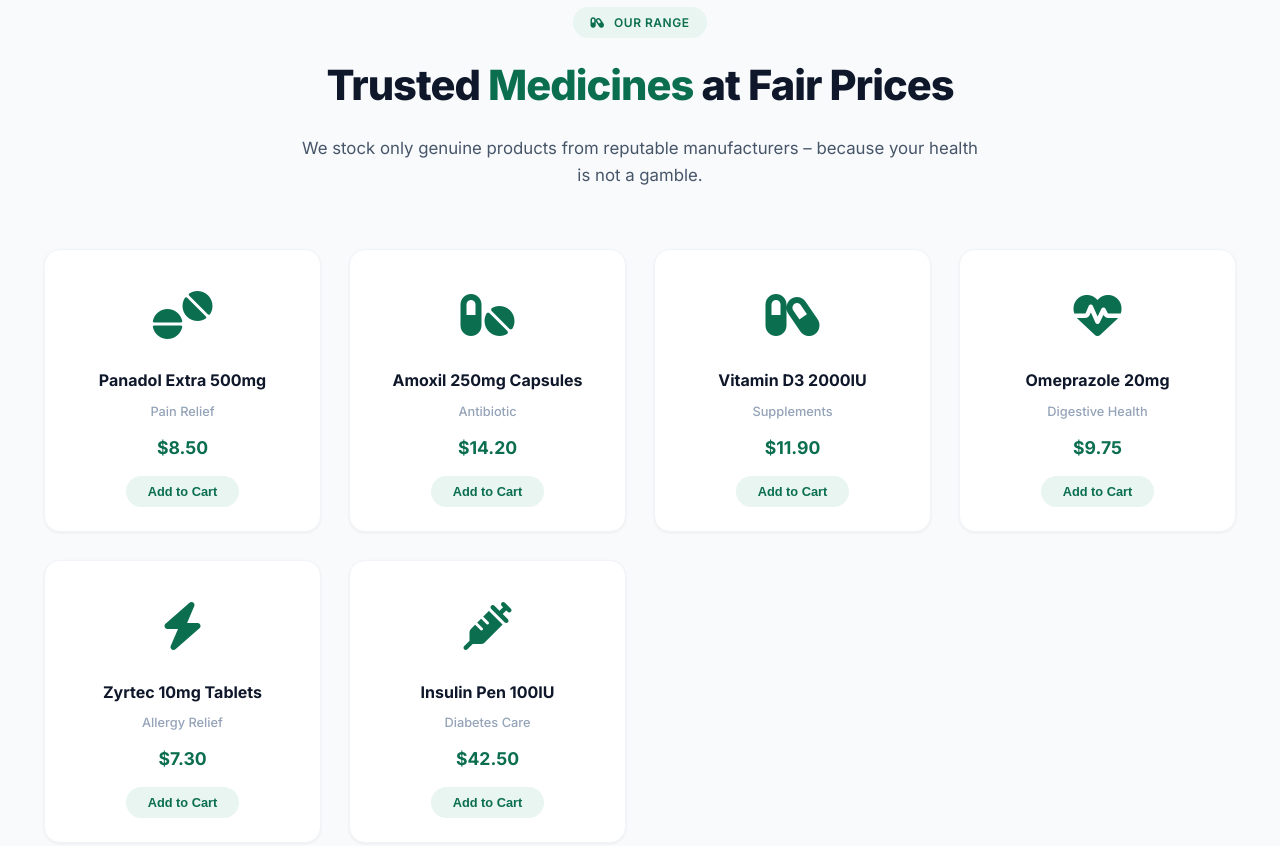
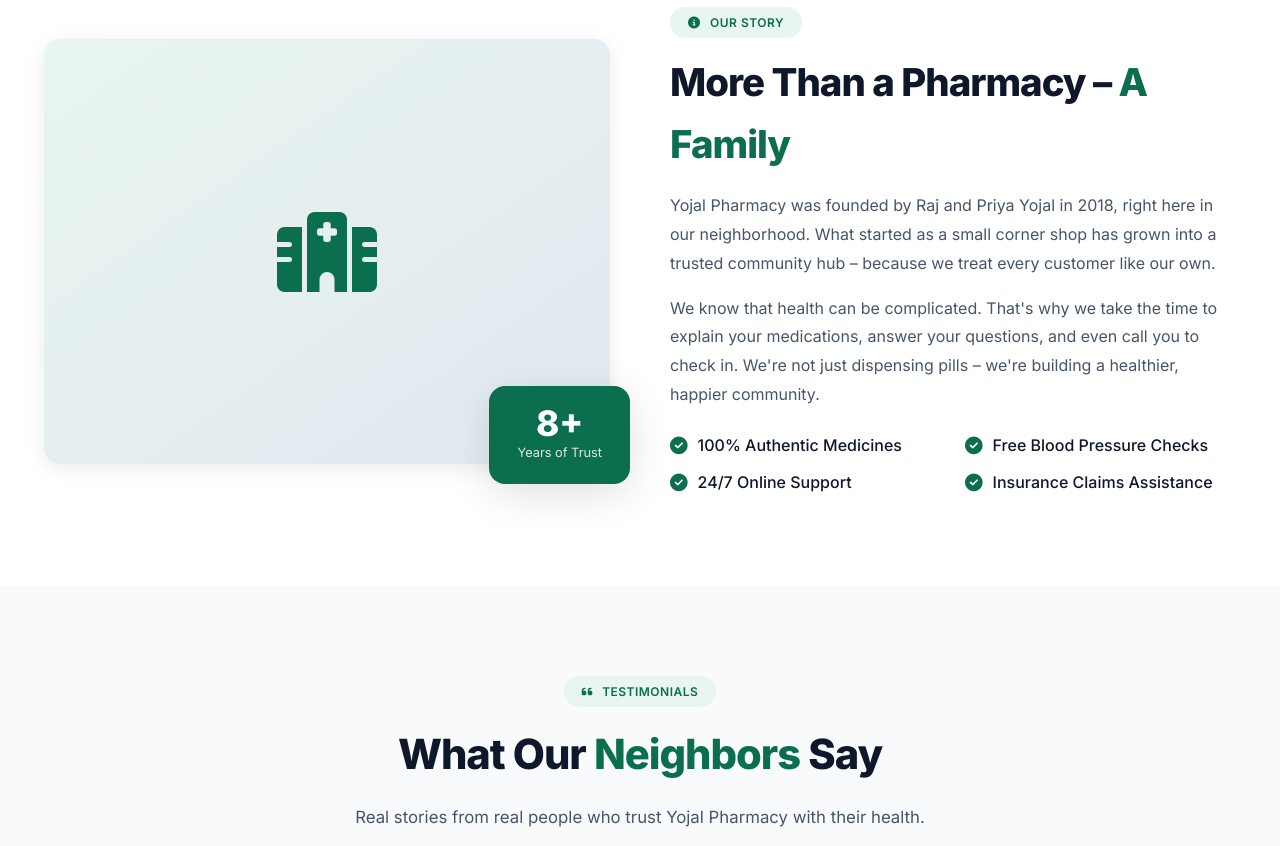
Before and after one commit to yaarsangam/YojalPharmacy, a plain HTML site: page index.html in a window 1280 px wide. Shown: the part 1660-2506 px from the top of the page. Drawn offline with Linux system fonts and the light colour scheme.

Commit message:
Remove product section and associated styles
Removed product section and related styles from index.html.

```diff
--- a/index.html
+++ b/index.html
@@ -7,7 +7,7 @@
     <link rel="stylesheet" href="https://cdnjs.cloudflare.com/ajax/libs/font-awesome/6.5.0/css/all.min.css" />
     <link href="https://fonts.googleapis.com/css2?family=Inter:opsz,wght@14..32,300;14..32,400;14..32,500;14..32,600;14..32,700;14..32,800&display=swap" rel="stylesheet" />
     <style>
-
+        /* ===== RESET & BASE ===== */
         *,
         *::before,
         *::after {
@@ -561,77 +561,6 @@
             line-height: 1.7;
         }
 
-        /* ===== PRODUCTS ===== */
-        .products {
-            background: var(--off-white);
-        }
-
-        .products-grid {
-            display: grid;
-            grid-template-columns: repeat(auto-fit, minmax(220px, 1fr));
-            gap: 28px;
-        }
-
-        .product-card {
-            background: var(--white);
-            border-radius: var(--radius);
-            padding: 28px 20px 24px;
-            text-align: center;
-            transition: var(--transition);
-            border: 1px solid var(--gray-100);
-            box-shadow: var(--shadow-sm);
-        }
-
-        .product-card:hover {
-            transform: translateY(-6px);
-            box-shadow: var(--shadow-md);
-            border-color: var(--gray-200);
-        }
-
-        .product-card .product-icon {
-            font-size: 3rem;
-            color: var(--primary);
-            margin-bottom: 14px;
-            display: block;
-        }
-
-        .product-card h4 {
-            font-weight: 700;
-            font-size: 1rem;
-            margin-bottom: 4px;
-        }
-
-        .product-card .category {
-            font-size: 0.8rem;
-            color: var(--text-light);
-            font-weight: 500;
-        }
-
-        .product-card .price {
-            font-weight: 700;
-            color: var(--primary);
-            font-size: 1.1rem;
-            margin-top: 10px;
-        }
-
-        .product-card .btn-small {
-            margin-top: 14px;
-            padding: 8px 22px;
-            border-radius: 50px;
-            font-size: 0.8rem;
-            font-weight: 600;
-            background: var(--primary-bg);
-            color: var(--primary);
-            border: none;
-            cursor: pointer;
-            transition: var(--transition);
-        }
-
-        .product-card .btn-small:hover {
-            background: var(--primary);
-            color: var(--white);
-        }
-
         /* ===== ABOUT ===== */
         .about {
             background: var(--white);
@@ -1123,10 +1052,6 @@
                 font-size: 2rem;
             }
 
-            .products-grid {
-                grid-template-columns: repeat(2, 1fr);
-            }
-
             .about-features {
                 grid-template-columns: 1fr;
             }
@@ -1144,19 +1069,6 @@
         }
 
         @media (max-width: 480px) {
-            .products-grid {
-                grid-template-columns: 1fr 1fr;
-                gap: 16px;
-            }
-
-            .product-card {
-                padding: 18px 12px;
-            }
-
-            .product-card .product-icon {
-                font-size: 2.2rem;
-            }
-
             .service-card {
                 padding: 24px 18px;
             }
@@ -1193,7 +1105,6 @@
                 <ul class="nav-links" id="navLinks">
                     <li><a href="#home" class="active">Home</a></li>
                     <li><a href="#services">Services</a></li>
-                    <li><a href="#products">Products</a></li>
                     <li><a href="#about">About</a></li>
                     <li><a href="#testimonials">Testimonials</a></li>
                     <li><a href="#contact" class="nav-cta">Contact Us</a></li>
@@ -1225,8 +1136,8 @@
                         friendly advice, we're here to make your health journey easier — every step of the way.
                     </p>
                     <div class="hero-buttons">
-                        <a href="#products" class="btn btn-primary">
-                            <i class="fas fa-shopping-bag"></i> Shop Now
+                        <a href="#services" class="btn btn-primary">
+                            <i class="fas fa-stethoscope"></i> Our Services
                         </a>
                         <a href="#about" class="btn btn-secondary">
                             <i class="fas fa-info-circle"></i> Our Story
@@ -1299,61 +1210,6 @@
                     <div class="icon"><i class="fas fa-syringe"></i></div>
                     <h3>Vaccinations & Clinics</h3>
                     <p>Flu shots, travel vaccines, and more – walk-ins welcome. We make staying healthy easy.</p>
-                </div>
-            </div>
-        </div>
-    </section>
-
-    <!-- ===== PRODUCTS ===== -->
-    <section class="section products" id="products">
-        <div class="container">
-            <div class="section-header">
-                <span class="badge"><i class="fas fa-capsules" style="margin-right:6px;"></i> Our Range</span>
-                <h2>Trusted <span>Medicines</span> at Fair Prices</h2>
-                <p>We stock only genuine products from reputable manufacturers – because your health is not a gamble.</p>
-            </div>
-            <div class="products-grid">
-                <div class="product-card">
-                    <span class="product-icon"><i class="fas fa-tablets"></i></span>
-                    <h4>Panadol Extra 500mg</h4>
-                    <span class="category">Pain Relief</span>
-                    <div class="price">$8.50</div>
-                    <button class="btn-small">Add to Cart</button>
-                </div>
-                <div class="product-card">
-                    <span class="product-icon"><i class="fas fa-pills"></i></span>
-                    <h4>Amoxil 250mg Capsules</h4>
-                    <span class="category">Antibiotic</span>
-                    <div class="price">$14.20</div>
-                    <button class="btn-small">Add to Cart</button>
-                </div>
-                <div class="product-card">
-                    <span class="product-icon"><i class="fas fa-capsules"></i></span>
-                    <h4>Vitamin D3 2000IU</h4>
-                    <span class="category">Supplements</span>
-                    <div class="price">$11.90</div>
-                    <button class="btn-small">Add to Cart</button>
-                </div>
-                <div class="product-card">
-                    <span class="product-icon"><i class="fas fa-heartbeat"></i></span>
-                    <h4>Omeprazole 20mg</h4>
-                    <span class="category">Digestive Health</span>
-                    <div class="price">$9.75</div>
-                    <button class="btn-small">Add to Cart</button>
-                </div>
-                <div class="product-card">
-                    <span class="product-icon"><i class="fas fa-bolt"></i></span>
-                    <h4>Zyrtec 10mg Tablets</h4>
-                    <span class="category">Allergy Relief</span>
-                    <div class="price">$7.30</div>
-                    <button class="btn-small">Add to Cart</button>
-                </div>
-                <div class="product-card">
-                    <span class="product-icon"><i class="fas fa-syringe"></i></span>
-                    <h4>Insulin Pen 100IU</h4>
-                    <span class="category">Diabetes Care</span>
-                    <div class="price">$42.50</div>
-                    <button class="btn-small">Add to Cart</button>
                 </div>
             </div>
         </div>
@@ -1455,9 +1311,9 @@
                     <h2>We're Here for You – <br />Anytime</h2>
                     <p>Reach out by phone, email, or just drop by. We love seeing familiar faces.</p>
                     <ul class="contact-info">
-                        <li><i class="fas fa-map-marker-alt"></i> 123 Wellness Ave, Health City, HC 45678</li>
-                        <li><i class="fas fa-phone-alt"></i> +1 (800) 555-0199</li>
-                        <li><i class="fas fa-envelope"></i> care@yojalpharmacy.com</li>
+                        <li><i class="fas fa-map-marker-alt"></i> Kanya Campus Rd, Bharatpur, Chitwan, Nepal</li>
+                        <li><i class="fas fa-phone-alt"></i> +977- 985-5086350</li>
+                        <li><i class="fas fa-envelope"></i> webmaster@yojalpharmacy.com</li>
                     </ul>
                 </div>
                 <div class="contact-form">
@@ -1505,8 +1361,8 @@
                     <ul class="footer-links">
                         <li><a href="#home">Home</a></li>
                         <li><a href="#services">Services</a></li>
-                        <li><a href="#products">Products</a></li>
                         <li><a href="#about">About</a></li>
+                        <li><a href="#testimonials">Testimonials</a></li>
                     </ul>
                 </div>
                 <div>
@@ -1529,8 +1385,7 @@
                 </div>
             </div>
             <div class="footer-bottom">
-                <span>&copy; 2026 Yojal Pharmacy – Developed By <a href="//sangam69.com.np">Sangam Sherestha.</a>
-</span>
+                <span>&copy; 2026 Yojal Pharmacy – Developed By <a href="//sangam69.com.np">Sangam Sherestha.</a></span>
                 <span>
                     <a href="#">Privacy Policy</a> &middot;
                     <a href="#">Terms of Service</a>
@@ -1630,8 +1485,8 @@
             });
         }, observerOptions);
 
-        // Observe service cards, product cards, testimonial cards
-        document.querySelectorAll('.service-card, .product-card, .testimonial-card, .about-grid, .contact-cta-grid')
+        // Observe service cards, testimonial cards, about grid, contact grid
+        document.querySelectorAll('.service-card, .testimonial-card, .about-grid, .contact-cta-grid')
             .forEach(el => {
                 el.style.opacity = '0';
                 el.style.transform = 'translateY(28px)';
@@ -1649,7 +1504,7 @@
 
         // Trigger initial load for elements already visible
         setTimeout(() => {
-            document.querySelectorAll('.service-card, .product-card, .testimonial-card, .about-grid, .contact-cta-grid, .section-header')
+            document.querySelectorAll('.service-card, .testimonial-card, .about-grid, .contact-cta-grid, .section-header')
                 .forEach(el => {
                     const rect = el.getBoundingClientRect();
                     if (rect.top < window.innerHeight) {
```
